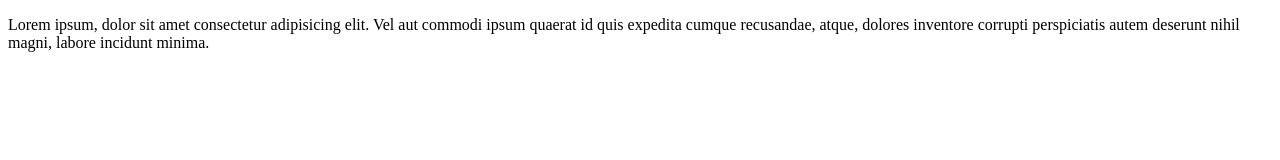
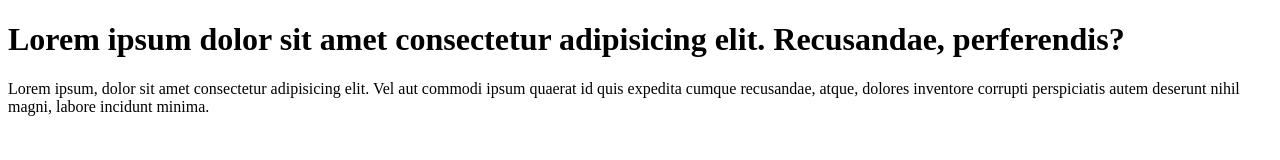
Before and after one commit to Sagiri00/Test, a plain HTML site: page index.html in a window 1280 px wide. Drawn offline with Linux system fonts and the light colour scheme.

Commit message:
3rd commit

```diff
--- a/index.html
+++ b/index.html
@@ -7,6 +7,7 @@
 </head>
 <body>
     <div>
+        <h1>Lorem ipsum dolor sit amet consectetur adipisicing elit. Recusandae, perferendis?</h1>
         <p>
             Lorem ipsum, dolor sit amet consectetur adipisicing elit. Vel aut commodi ipsum quaerat id quis expedita cumque recusandae, atque, dolores inventore corrupti perspiciatis autem deserunt nihil magni, labore incidunt minima.
         </p>
```
